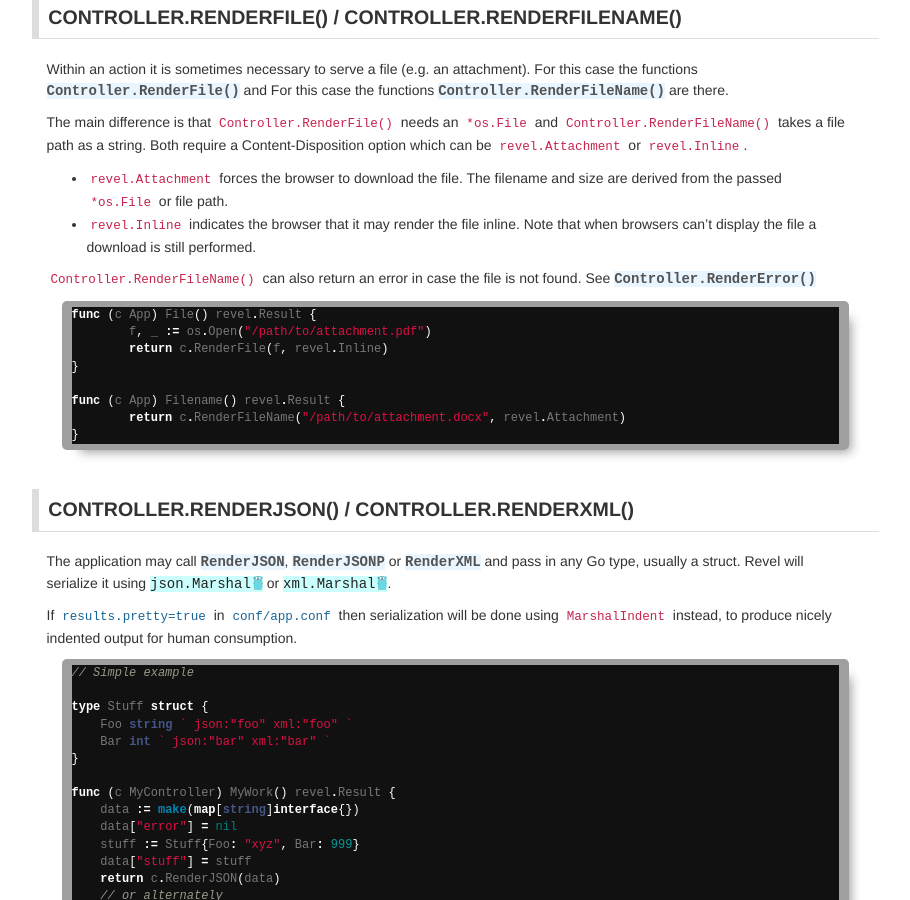
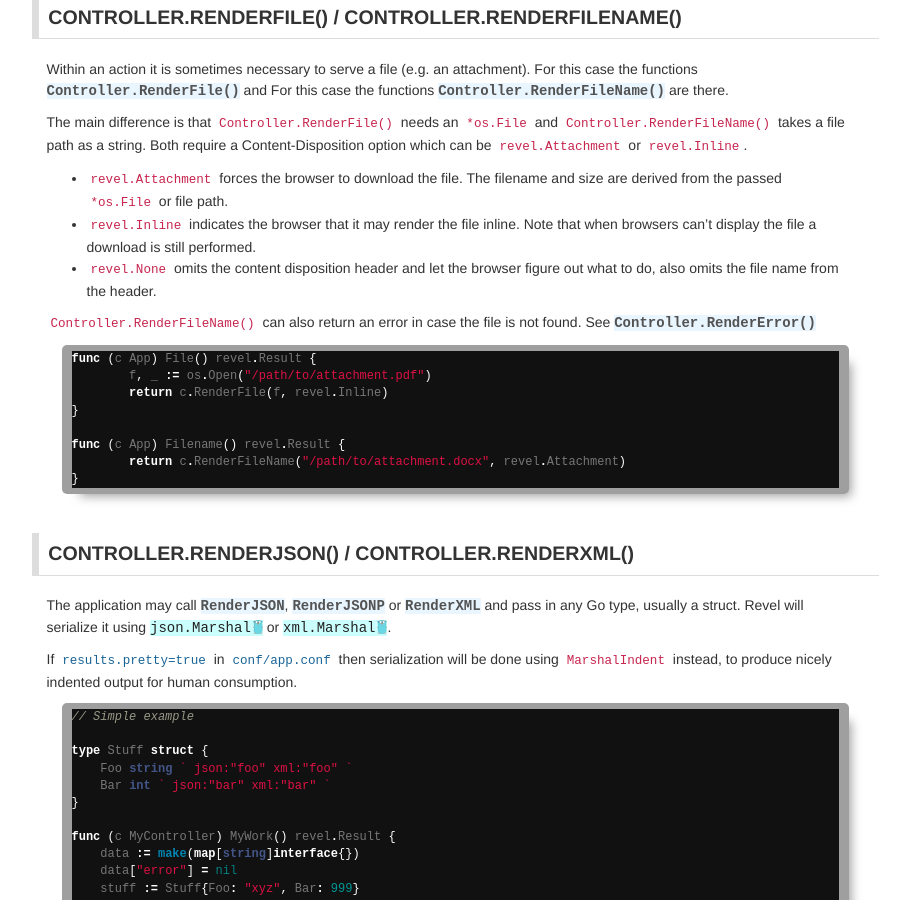
Before and after one commit to revel/revel.github.io, a Jekyll site: the page built from manual/results.md, in a window 1280 px wide and 900 px high, scrolled down 2045 px. Shown: the whole window, without its empty margins (331-1241 px from the left). Built offline with Jekyll 4.4.1, drawn with Linux system fonts in a browser that asks for light colours; nearby versions of some CDN libraries.

Commit message:
Add the revel.None for Content Disposition as for revel/revel#1300

```diff
--- a/manual/results.md
+++ b/manual/results.md
@@ -140,6 +140,7 @@ The main difference is that `Controller.RenderFile()` needs an `*os.File` and `C
 
 * `revel.Attachment` forces the browser to download the file. The filename and size are derived from the passed `*os.File` or file path.
 * `revel.Inline` indicates the browser that it may render the file inline. Note that when browsers can't display the file a download is still performed.
+* `revel.None` omits the content disposition header and let the browser figure out what to do, also omits the file name from the header.
 
 `Controller.RenderFileName()` can also return an error in case the file is not found. See [Controller.RenderError()](https://godoc.org/github.com/revel/revel#Controller.RenderError)
 
```
